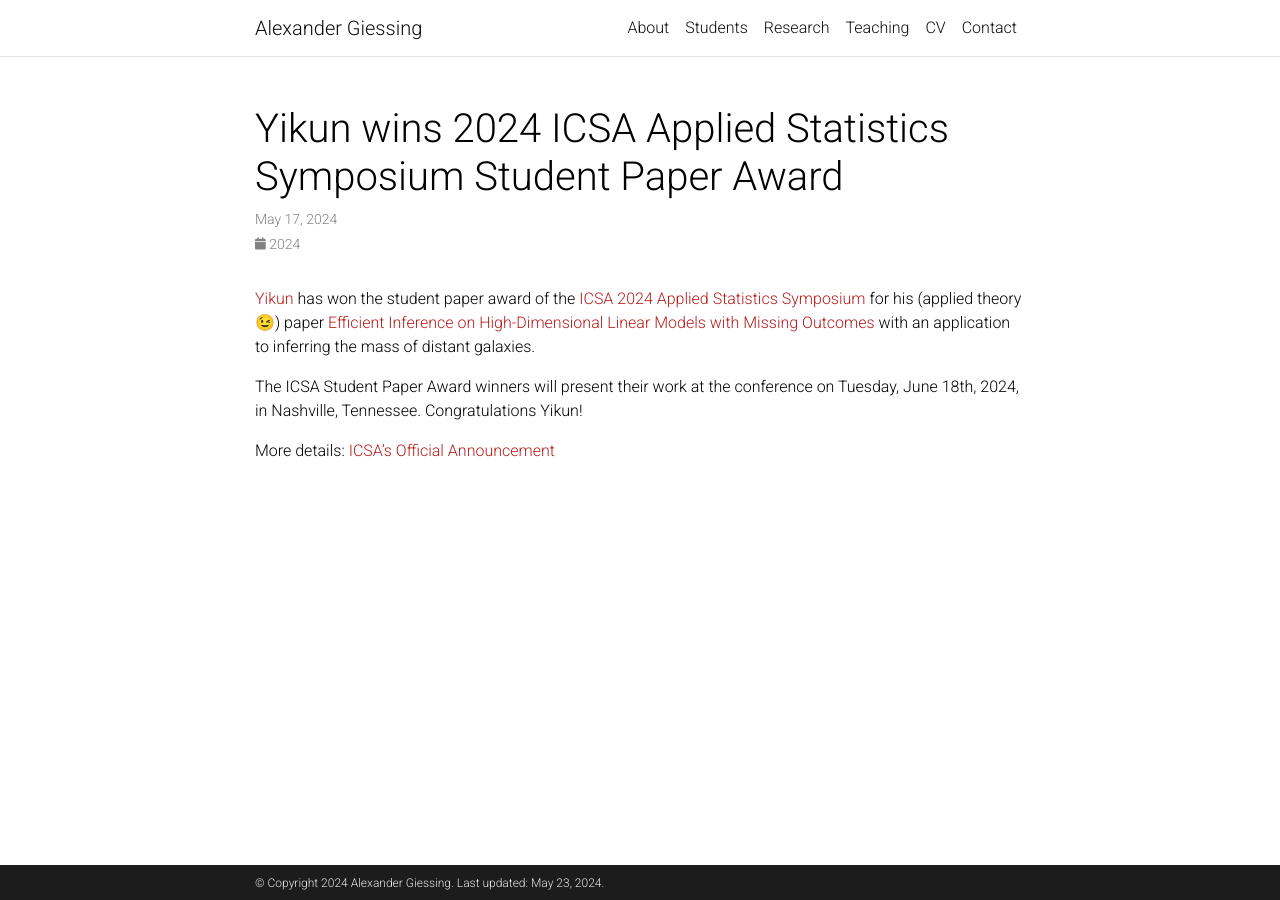
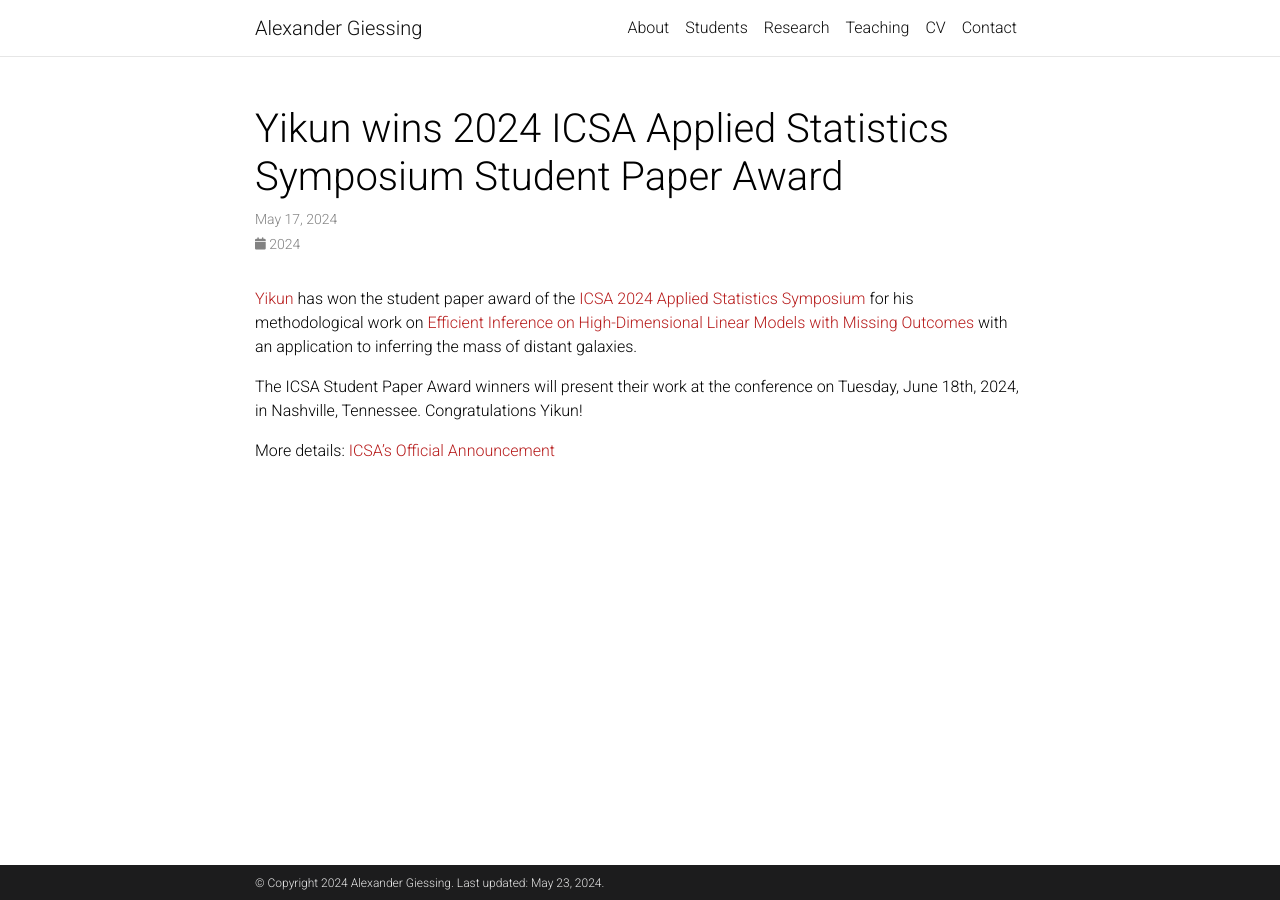
Before and after one commit to agiessing/agiessing.github.io, a Jekyll site: the page built from _news/announcement_9.md, in a window 1280 px wide. Built offline with Jekyll 4.4.1, drawn with Linux system fonts in a browser that asks for light colours; comment, search, counter and statistics services are not loaded; a style sheet for code colours, icons or effects is not loaded.

Commit message:
Update announcement_9.md

```diff
--- a/_news/announcement_9.md
+++ b/_news/announcement_9.md
@@ -6,7 +6,7 @@
 related_posts: false
 ---
 
-[Yikun](https://zhangyk8.github.io) has won the student paper award of the [ICSA 2024 Applied Statistics Symposium](https://symposium2024.icsa.org) for his (applied theory 😉) paper [Efficient Inference on High-Dimensional Linear Models with Missing Outcomes](https://arxiv.org/abs/2309.06429) with an application to inferring the mass of distant galaxies.
+[Yikun](https://zhangyk8.github.io) has won the student paper award of the [ICSA 2024 Applied Statistics Symposium](https://symposium2024.icsa.org) for his methodological work on [Efficient Inference on High-Dimensional Linear Models with Missing Outcomes](https://arxiv.org/abs/2309.06429) with an application to inferring the mass of distant galaxies.
 
 The ICSA Student Paper Award winners will present their work at the conference on Tuesday, June 18th, 2024, in Nashville, Tennessee. Congratulations Yikun!
 
```
